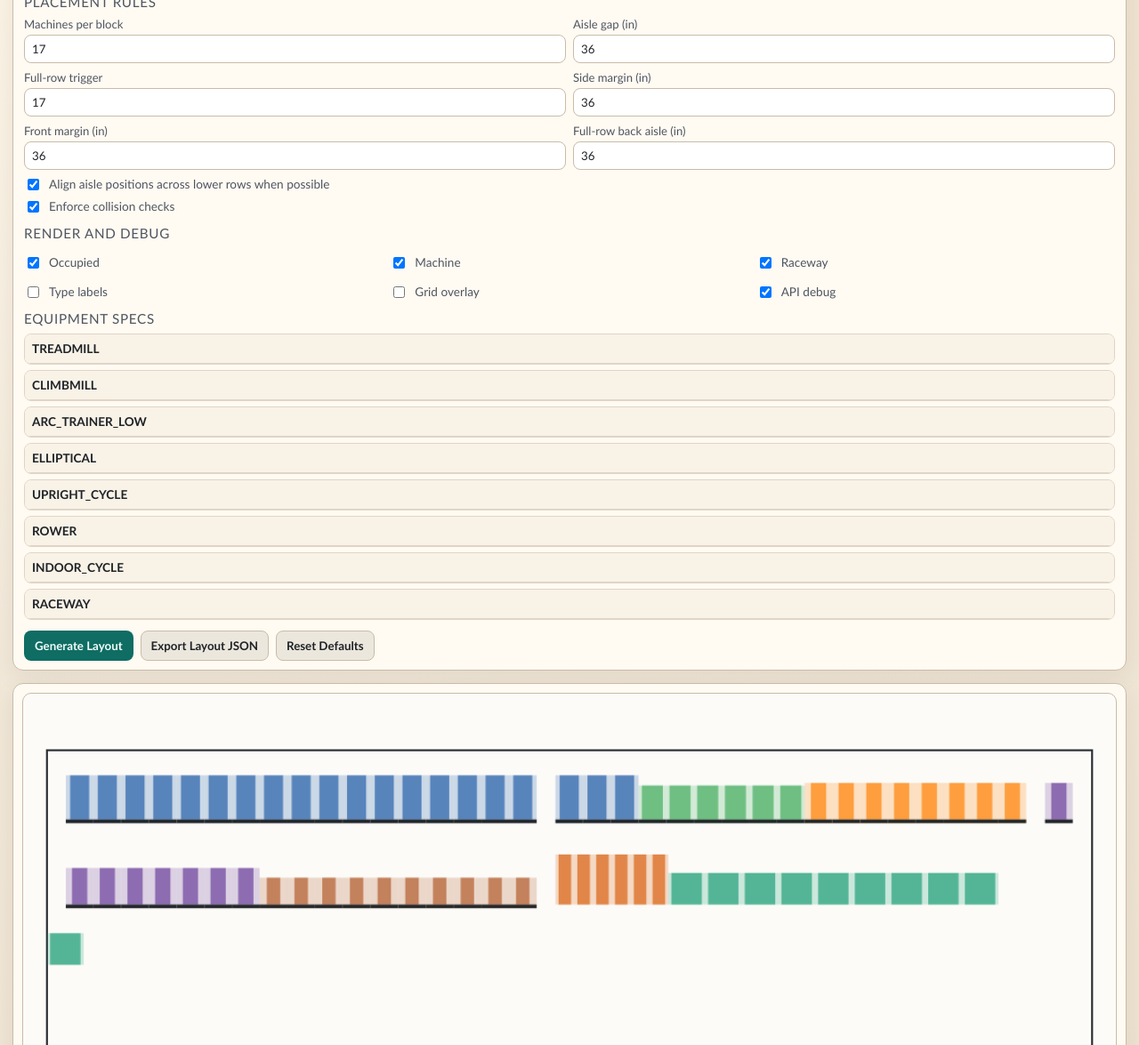
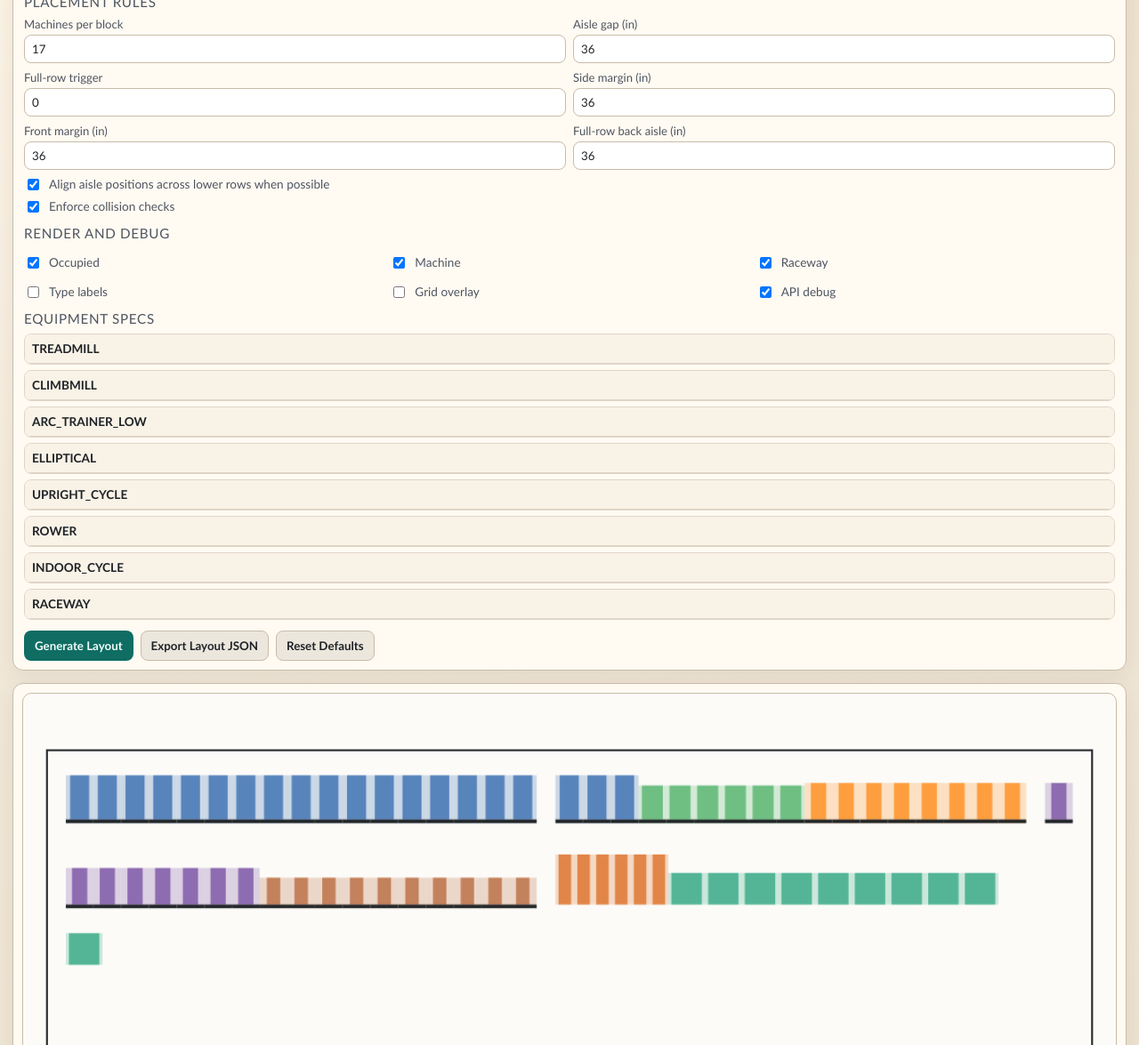
Before and after one commit to klayza/planetgen, a Flask app: page / in a window 1280 px wide. Shown: the part 642-1817 px from the top of the page at 89% size. Run offline with Flask 3, Linux system fonts and the light colour scheme.

Commit message:
little adjust

```diff
--- a/src/app.py
+++ b/src/app.py
@@ -33,7 +33,7 @@ DEFAULT_PLACEMENT_OPTIONS = {
     "row_cap": 17,
     "aisle_gap": 36.0,
     "align_aisles_across_rows": True,
-    "full_row_trigger": 17,
+    "full_row_trigger": 0,
     "full_row_side_margin": 36.0,
     "full_row_front_margin": 36.0,
     "full_row_back_aisle": 36.0,
@@ -105,7 +105,7 @@ def _sanitize_placement(raw_placement) -> dict:
         "row_cap": _int_or_default(raw_placement.get("row_cap"), DEFAULT_PLACEMENT_OPTIONS["row_cap"], minimum=1),
         "aisle_gap": _float_or_default(raw_placement.get("aisle_gap"), DEFAULT_PLACEMENT_OPTIONS["aisle_gap"], minimum=0.0),
         "align_aisles_across_rows": _bool_or_default(raw_placement.get("align_aisles_across_rows"), DEFAULT_PLACEMENT_OPTIONS["align_aisles_across_rows"]),
-        "full_row_trigger": _int_or_default(raw_placement.get("full_row_trigger"), DEFAULT_PLACEMENT_OPTIONS["full_row_trigger"], minimum=1),
+        "full_row_trigger": _int_or_default(raw_placement.get("full_row_trigger"), DEFAULT_PLACEMENT_OPTIONS["full_row_trigger"], minimum=0),
         "full_row_side_margin": _float_or_default(raw_placement.get("full_row_side_margin"), DEFAULT_PLACEMENT_OPTIONS["full_row_side_margin"], minimum=0.0),
         "full_row_front_margin": _float_or_default(raw_placement.get("full_row_front_margin"), DEFAULT_PLACEMENT_OPTIONS["full_row_front_margin"], minimum=0.0),
         "full_row_back_aisle": _float_or_default(raw_placement.get("full_row_back_aisle"), DEFAULT_PLACEMENT_OPTIONS["full_row_back_aisle"], minimum=0.0),
--- a/src/placer.py
+++ b/src/placer.py
@@ -32,7 +32,7 @@ class PlacementOptions:
     row_cap: int = 17
     aisle_gap: float = 36.0
     align_aisles_across_rows: bool = True
-    full_row_trigger: int = 17
+    full_row_trigger: int = 0
     full_row_side_margin: float = 36.0
     full_row_front_margin: float = 36.0
     full_row_back_aisle: float = 36.0
@@ -75,7 +75,7 @@ def parse_placement_options(raw: Optional[Dict[str, Any]]) -> PlacementOptions:
         row_cap=_to_int(raw.get("row_cap"), fallback=17, minimum=1),
         aisle_gap=_to_float(raw.get("aisle_gap"), fallback=36.0, minimum=0.0),
         align_aisles_across_rows=_to_bool(raw.get("align_aisles_across_rows"), fallback=True),
-        full_row_trigger=_to_int(raw.get("full_row_trigger"), fallback=17, minimum=1),
+        full_row_trigger=_to_int(raw.get("full_row_trigger"), fallback=0, minimum=0),
         full_row_side_margin=_to_float(raw.get("full_row_side_margin"), fallback=36.0, minimum=0.0),
         full_row_front_margin=_to_float(raw.get("full_row_front_margin"), fallback=36.0, minimum=0.0),
         full_row_back_aisle=_to_float(raw.get("full_row_back_aisle"), fallback=36.0, minimum=0.0),
--- a/src/templates/index.html
+++ b/src/templates/index.html
@@ -271,7 +271,7 @@
           <div class="grid-2">
             <label>Machines per block<input id="rowCap" type="number" min="1" step="1"></label>
             <label>Aisle gap (in)<input id="aisleGap" type="number" min="0" step="1"></label>
-            <label>Full-row trigger<input id="fullRowTrigger" type="number" min="1" step="1"></label>
+            <label>Full-row trigger<input id="fullRowTrigger" type="number" min="0" step="1"></label>
             <label>Side margin (in)<input id="sideMargin" type="number" min="0" step="1"></label>
             <label>Front margin (in)<input id="frontMargin" type="number" min="0" step="1"></label>
             <label>Full-row back aisle (in)<input id="backAisle" type="number" min="0" step="1"></label>
@@ -572,7 +572,7 @@
         row_cap: Math.max(1, Math.floor(readNumericInput("rowCap", DEFAULT_PLACEMENT.row_cap))),
         aisle_gap: Math.max(0, readNumericInput("aisleGap", DEFAULT_PLACEMENT.aisle_gap ?? 36)),
         align_aisles_across_rows: document.getElementById("alignAislesAcrossRows").checked,
-        full_row_trigger: Math.max(1, Math.floor(readNumericInput("fullRowTrigger", DEFAULT_PLACEMENT.full_row_trigger))),
+        full_row_trigger: Math.max(0, Math.floor(readNumericInput("fullRowTrigger", DEFAULT_PLACEMENT.full_row_trigger))),
         full_row_side_margin: Math.max(0, readNumericInput("sideMargin", DEFAULT_PLACEMENT.full_row_side_margin)),
         full_row_front_margin: Math.max(0, readNumericInput("frontMargin", DEFAULT_PLACEMENT.full_row_front_margin)),
         full_row_back_aisle: Math.max(0, readNumericInput("backAisle", DEFAULT_PLACEMENT.full_row_back_aisle ?? 36)),
```
Also changed, not shown: 1 other file.
